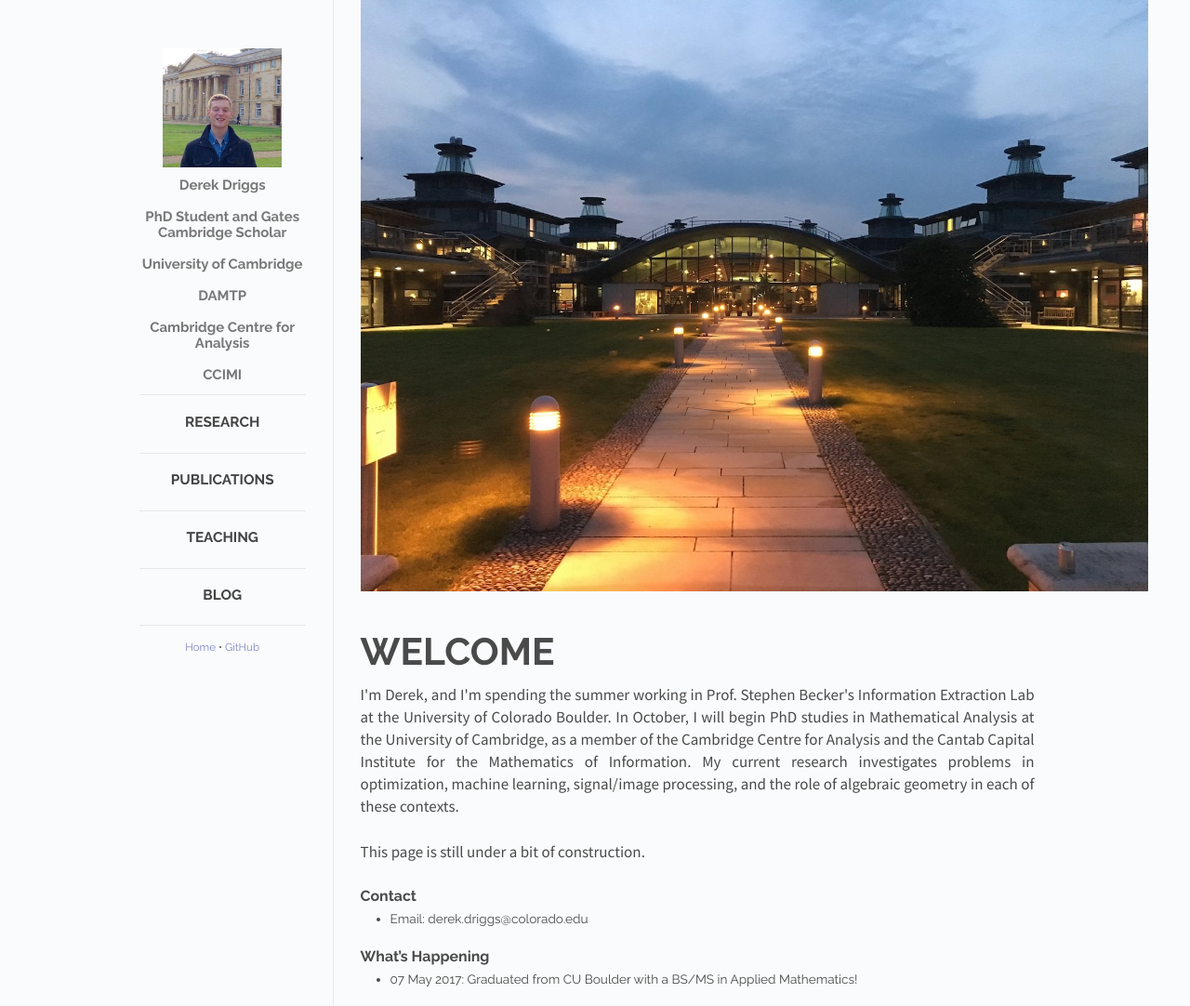
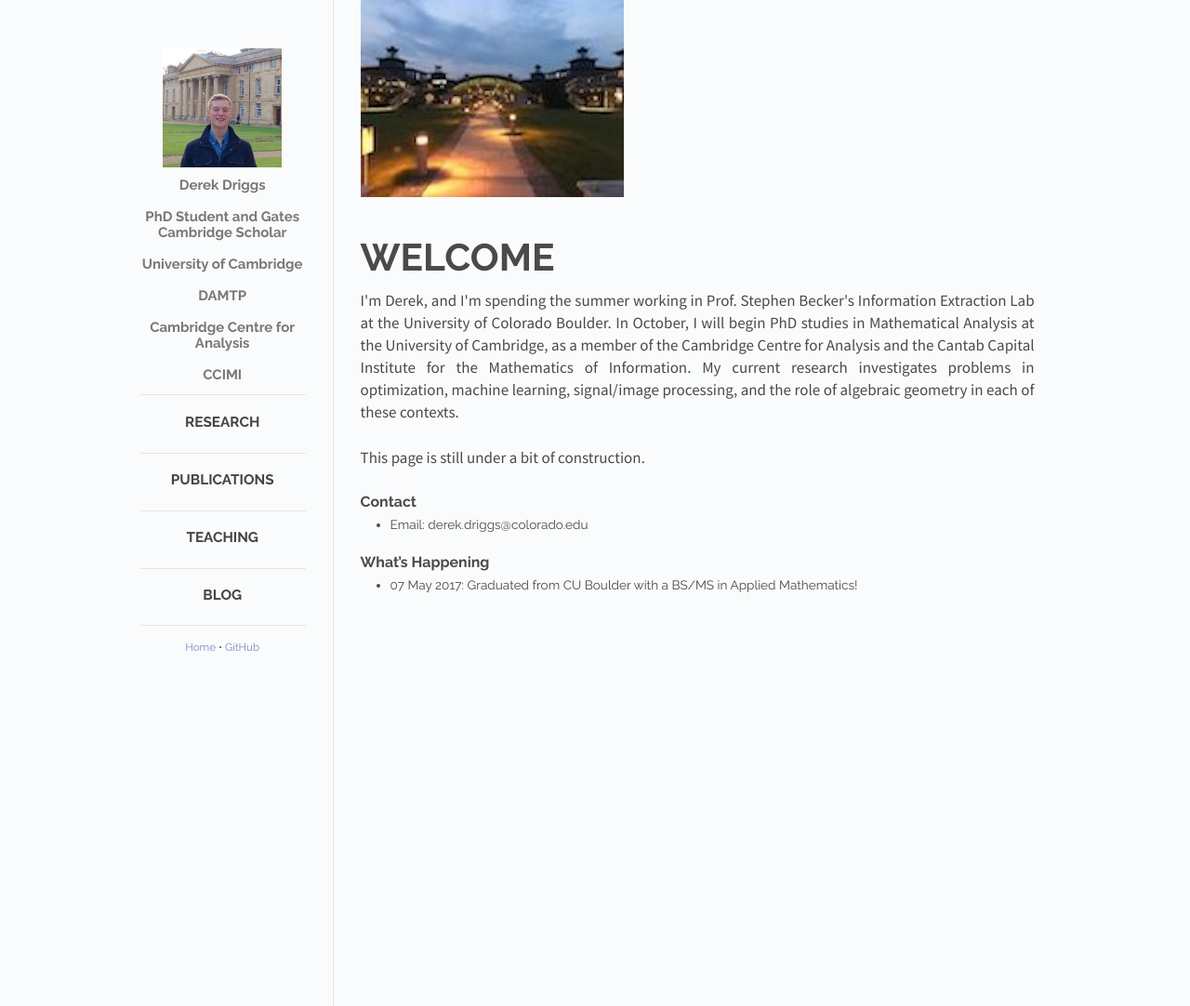
Before and after one commit to derekdriggs/derekdriggs.github.io, a Jekyll site: the page index.html, which Jekyll copies as it is, in a window 1280 px wide. Shown: the whole page at 93% size. Built offline with Jekyll 4.4.1, drawn with Linux system fonts in a browser that asks for light colours.

Commit message:
cover photo

```diff
--- a/index.html
+++ b/index.html
@@ -82,7 +82,7 @@
 
     <div class="content", id="home">
       <div id="cover-photo-container">
-        <img id="cover-photo" src="/images/Cambridge_Mathematics3.jpg">
+        <img id="cover-photo" src="/images/Cambridge_Math.jpg">
       </div>
       <div id="info-container">
         <h1 id="title">Welcome</h1>
```
